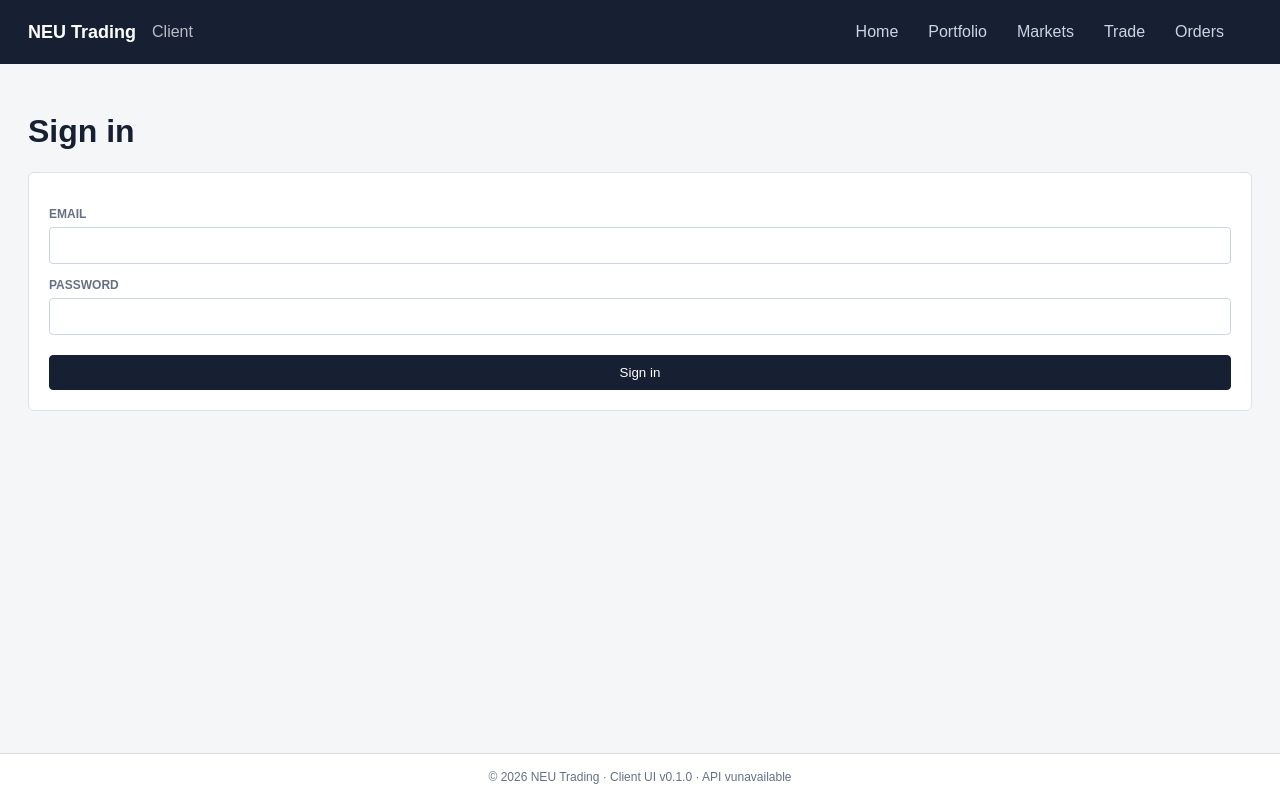
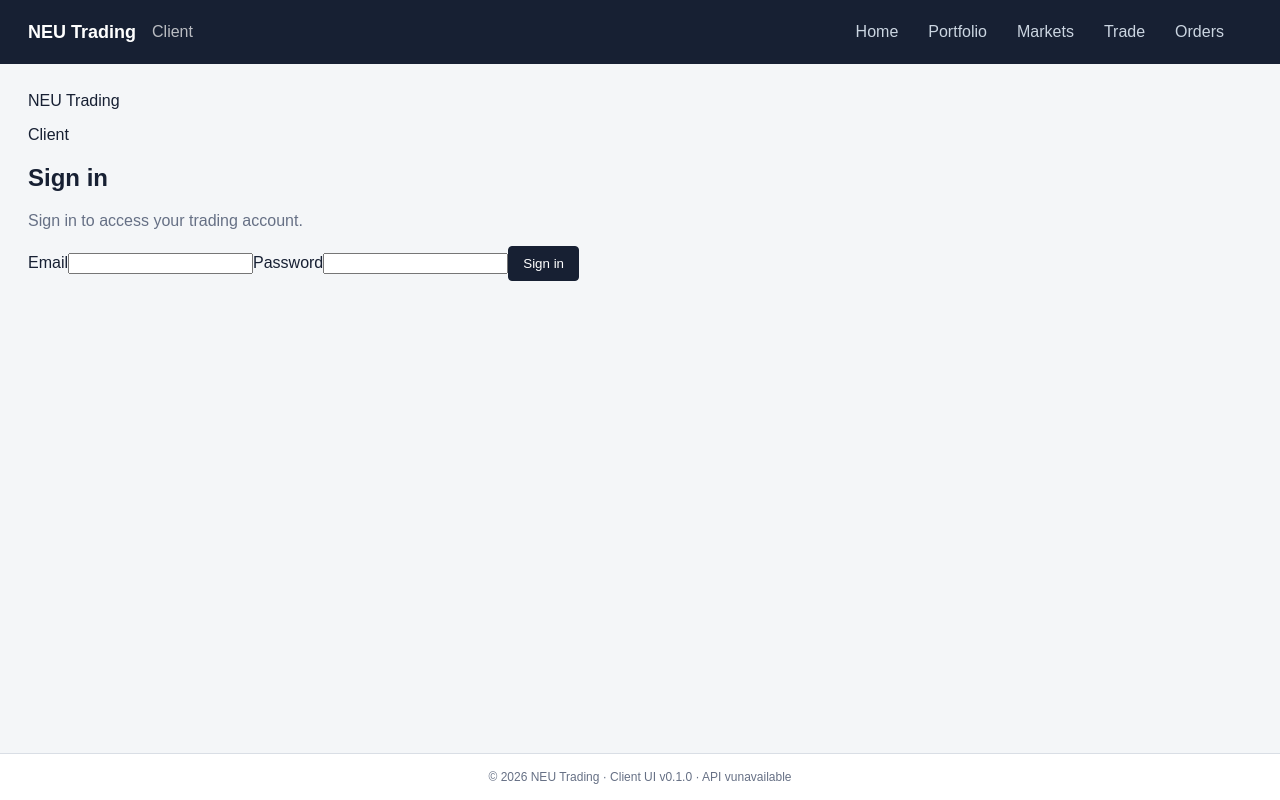
Before and after one commit to thejohnpage/neu-trading-app-demo-ang-ui, an Angular app: page /login in a window 1280 px wide. Built offline with nearby package versions, Linux system fonts and the light colour scheme; no server answers.

Commit message:
Unify client and admin login presentation

```diff
--- a/projects/shared/src/login.component.ts
+++ b/projects/shared/src/login.component.ts
@@ -1,3 +1,21 @@
 import { Component,inject } from '@angular/core';import { FormsModule } from '@angular/forms';import { ActivatedRoute,Router } from '@angular/router';import { AuthService } from './auth.service';
-@Component({selector:'app-login',standalone:true,imports:[FormsModule],template:`<h1>Sign in</h1><section class="panel"><label>Email</label><input type="email" [(ngModel)]="email"><label>Password</label><input type="password" [(ngModel)]="password"><button class="primary" (click)="login()" [disabled]="busy">{{busy?'Signing in…':'Sign in'}}</button>@if(error){<p class="error">{{error}}</p>}</section>`})
-export class LoginComponent{private auth=inject(AuthService);private router=inject(Router);private route=inject(ActivatedRoute);email='';password='';busy=false;error='';login(){this.busy=true;this.error='';const type=(this.route.snapshot.data['type']??'CLIENT') as 'CLIENT'|'ADMIN';this.auth.login(this.email,this.password,type).subscribe({next:r=>{this.busy=false;this.router.navigateByUrl(type==='ADMIN'?'/':'/portfolio');},error:()=>{this.busy=false;this.error='Invalid email or password';}});}}
+@Component({selector:'app-login',standalone:true,imports:[FormsModule],template:`
+<div class="login-page">
+ <section class="login-card">
+  <div class="login-brand">NEU Trading</div>
+  <p class="login-context">{{type==='ADMIN'?'Admin & Reporting':'Client'}}</p>
+  <h1>Sign in</h1>
+  <p class="muted">{{type==='ADMIN'?'Sign in with your administrative account.':'Sign in to access your trading account.'}}</p>
+  <form (ngSubmit)="login()">
+   <label for="login-email">Email</label><input id="login-email" name="email" type="email" autocomplete="username" [(ngModel)]="email" required>
+   <label for="login-password">Password</label><input id="login-password" name="password" type="password" autocomplete="current-password" [(ngModel)]="password" required>
+   <button class="primary" type="submit" [disabled]="busy">{{busy?'Signing in…':'Sign in'}}</button>
+  </form>
+  @if(error){<p class="login-error">{{error}}</p>}
+ </section>
+</div>`})
+export class LoginComponent{
+ private auth=inject(AuthService);private router=inject(Router);private route=inject(ActivatedRoute);
+ readonly type=(this.route.snapshot.data['type']??'CLIENT') as 'CLIENT'|'ADMIN';email='';password='';busy=false;error='';
+ login(){if(!this.email||!this.password)return;this.busy=true;this.error='';this.auth.login(this.email,this.password,this.type).subscribe({next:()=>{this.busy=false;this.router.navigateByUrl(this.type==='ADMIN'?'/':'/portfolio');},error:()=>{this.busy=false;this.error='Invalid email or password';}});}
+}
```
